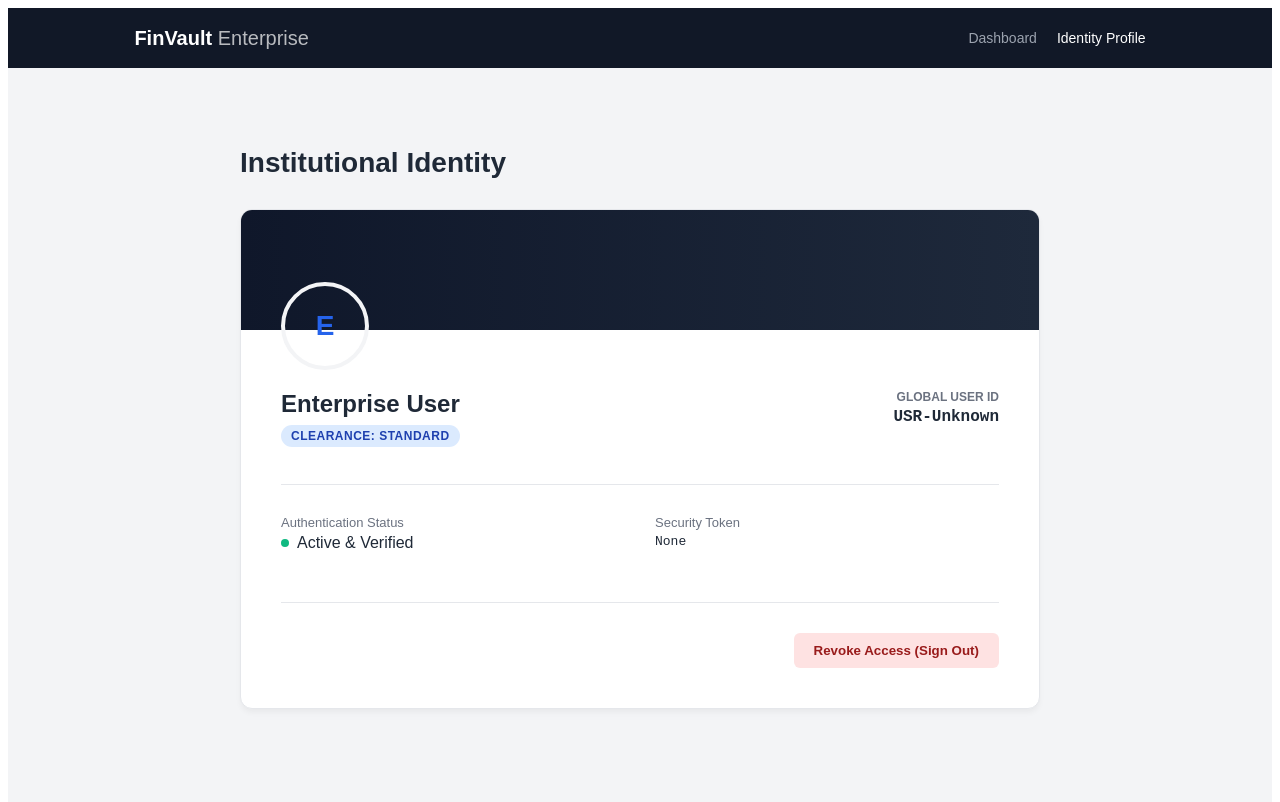
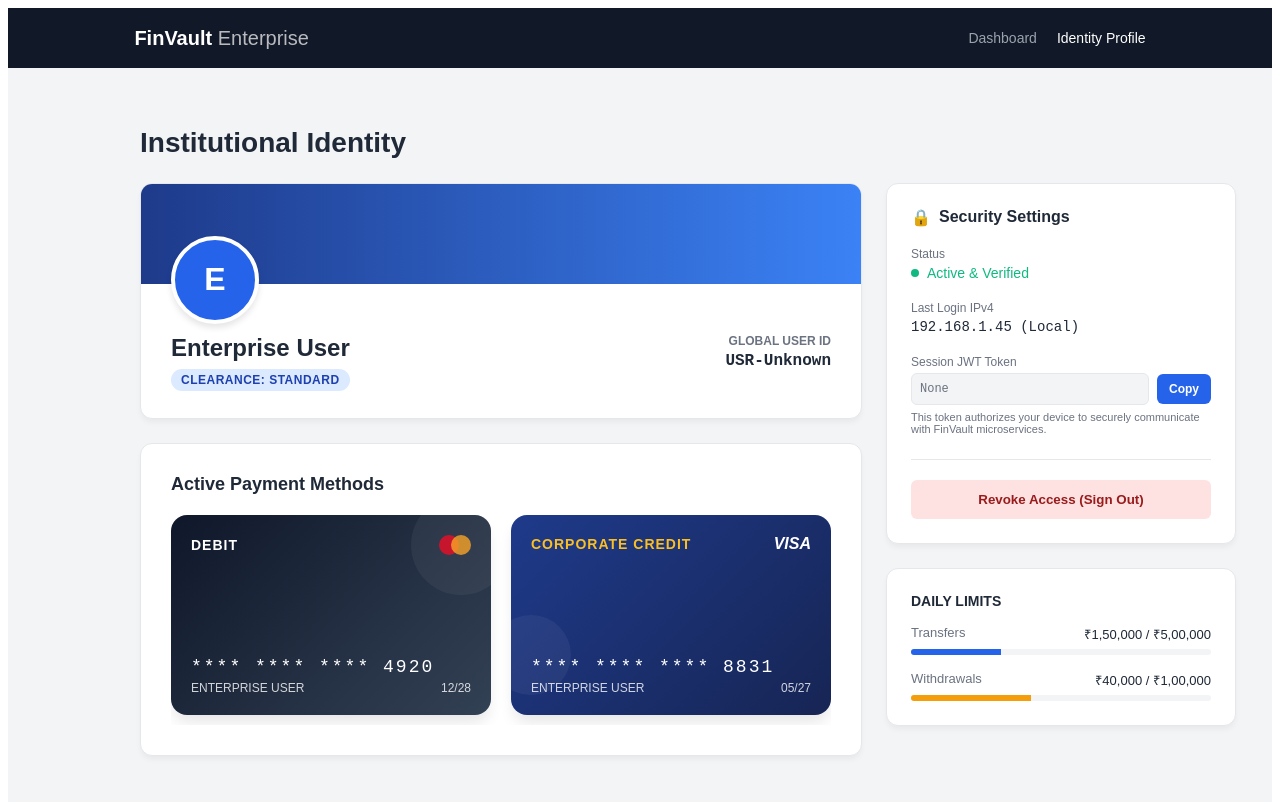
Before and after one commit to Mohammad-Kaif45/FinVault-Banking-System, a React app in the folder frontend/: page /profile in a window 1280 px wide. Shown: the top 802 px of the page. Built offline with nearby package versions, Linux system fonts and the light colour scheme; the HTML template or start-up script is replaced by a standard one.

Commit message:
Add some features in Profile page like Credit Card and Debit Card and Daily Limit for Transfer and Withdraw

```diff
--- a/frontend/src/components/Profile.jsx
+++ b/frontend/src/components/Profile.jsx
@@ -1,7 +1,9 @@
+import { useState } from "react";
 import { useNavigate } from "react-router-dom";
 
 function Profile() {
   const navigate = useNavigate();
+  const [copied, setCopied] = useState(false);
 
   // Pulling secure identity data stored during login
   const userName = localStorage.getItem("name") || "Enterprise User";
@@ -13,7 +15,15 @@
     navigate("/login");
   };
 
-  const theme = { bg: "#F3F4F6", header: "#111827", cardBg: "#FFFFFF", primary: "#2563EB", textMain: "#1F2937", textSec: "#6B7280", border: "#E5E7EB" };
+  const copyToken = () => {
+    if (token) {
+      navigator.clipboard.writeText(token);
+      setCopied(true);
+      setTimeout(() => setCopied(false), 2000);
+    }
+  };
+
+  const theme = { bg: "#F3F4F6", header: "#111827", cardBg: "#FFFFFF", primary: "#2563EB", textMain: "#1F2937", textSec: "#6B7280", border: "#E5E7EB", dark: "#0f172a" };
 
   return (
     <div style={{ backgroundColor: theme.bg, minHeight: "100vh", fontFamily: "sans-serif", paddingBottom: "60px" }}>
@@ -29,23 +39,27 @@
         </div>
       </div>
 
-      <div style={{ padding: "60px 10%", maxWidth: "800px", margin: "0 auto" }}>
-        <h1 style={{ fontSize: "28px", fontWeight: "600", marginBottom: "30px", color: theme.textMain }}>Institutional Identity</h1>
+      <div style={{ padding: "40px 10%", maxWidth: "1000px", margin: "0 auto" }}>
+        <h1 style={{ fontSize: "28px", fontWeight: "600", marginBottom: "24px", color: theme.textMain }}>Institutional Identity</h1>
 
+        <div style={{ display: "grid", gridTemplateColumns: "1fr 350px", gap: "24px" }}>
+
+          {/* LEFT COLUMN: Main Profile & Cards */}
+          <div style={{ display: "flex", flexDirection: "column", gap: "24px" }}>
+
+            {/* Identity Banner */}
             <div style={{ backgroundColor: theme.cardBg, borderRadius: "12px", border: `1px solid ${theme.border}`, overflow: "hidden", boxShadow: "0 4px 6px -1px rgba(0, 0, 0, 0.05)" }}>
-
-          {/* Top Banner */}
-          <div style={{ height: "120px", backgroundColor: theme.navy, background: "linear-gradient(90deg, #0f172a 0%, #1e293b 100%)", position: "relative" }}>
-            <div style={{ position: "absolute", bottom: "-40px", left: "40px", width: "80px", height: "80px", backgroundColor: theme.white, borderRadius: "50%", display: "flex", alignItems: "center", justifyContent: "center", border: `4px solid ${theme.bg}` }}>
-              {/* Initials Avatar */}
-              <span style={{ fontSize: "28px", fontWeight: "700", color: theme.primary }}>
+              <div style={{ height: "100px", background: "linear-gradient(90deg, #1e3a8a 0%, #3b82f6 100%)", position: "relative" }}>
+                {/* Fixed Avatar: Vibrant Blue with White Text */}
+                <div style={{ position: "absolute", bottom: "-40px", left: "30px", width: "80px", height: "80px", backgroundColor: theme.primary, borderRadius: "50%", display: "flex", alignItems: "center", justifyContent: "center", border: `4px solid ${theme.cardBg}`, boxShadow: "0 4px 6px rgba(0,0,0,0.1)" }}>
+                  <span style={{ fontSize: "32px", fontWeight: "700", color: "white" }}>
                     {userName.charAt(0).toUpperCase()}
                   </span>
                 </div>
               </div>
 
-          <div style={{ padding: "60px 40px 40px 40px" }}>
-            <div style={{ display: "flex", justifyContent: "space-between", alignItems: "flex-start", marginBottom: "40px" }}>
+              <div style={{ padding: "50px 30px 30px 30px" }}>
+                <div style={{ display: "flex", justifyContent: "space-between", alignItems: "flex-start" }}>
                   <div>
                     <h2 style={{ fontSize: "24px", fontWeight: "700", color: theme.textMain, margin: "0 0 8px 0" }}>{userName}</h2>
                     <span style={{ backgroundColor: "#DBEAFE", color: "#1E40AF", padding: "4px 10px", borderRadius: "12px", fontSize: "12px", fontWeight: "600", letterSpacing: "0.5px" }}>
@@ -57,27 +71,91 @@
                     <div style={{ fontSize: "16px", fontWeight: "600", fontFamily: "monospace", color: theme.textMain }}>USR-{userId.padStart(6, '0')}</div>
                   </div>
                 </div>
+              </div>
+            </div>
 
-            <div style={{ borderTop: `1px solid ${theme.border}`, paddingTop: "30px", display: "grid", gridTemplateColumns: "1fr 1fr", gap: "30px" }}>
+            {/* Virtual Cards Section */}
+            <div style={{ backgroundColor: theme.cardBg, borderRadius: "12px", border: `1px solid ${theme.border}`, padding: "30px", boxShadow: "0 4px 6px -1px rgba(0, 0, 0, 0.05)" }}>
+              <h3 style={{ fontSize: "18px", fontWeight: "600", color: theme.textMain, margin: "0 0 20px 0" }}>Active Payment Methods</h3>
+
+              <div style={{ display: "flex", gap: "20px", overflowX: "auto", paddingBottom: "10px" }}>
+                {/* Debit Card */}
+                <div style={{ minWidth: "280px", height: "160px", background: "linear-gradient(135deg, #0f172a 0%, #334155 100%)", borderRadius: "16px", padding: "20px", color: "white", display: "flex", flexDirection: "column", justifyContent: "space-between", position: "relative", overflow: "hidden", boxShadow: "0 10px 15px -3px rgba(0, 0, 0, 0.1)" }}>
+                  <div style={{ position: "absolute", top: "-20px", right: "-20px", width: "100px", height: "100px", background: "rgba(255,255,255,0.05)", borderRadius: "50%" }}></div>
+                  <div style={{ display: "flex", justifyContent: "space-between", alignItems: "center" }}>
+                    <span style={{ fontSize: "14px", fontWeight: "600", letterSpacing: "1px" }}>DEBIT</span>
+                    <svg width="32" height="20" viewBox="0 0 32 20" fill="none"><circle cx="10" cy="10" r="10" fill="#EB001B" fillOpacity="0.8"/><circle cx="22" cy="10" r="10" fill="#F79E1B" fillOpacity="0.8"/></svg>
+                  </div>
                   <div>
-                <div style={{ fontSize: "13px", color: theme.textSec, marginBottom: "4px" }}>Authentication Status</div>
-                <div style={{ display: "flex", alignItems: "center", gap: "8px", fontWeight: "500", color: theme.textMain }}>
+                    <div style={{ fontFamily: "monospace", fontSize: "18px", letterSpacing: "2px", marginBottom: "4px" }}>**** **** **** 4920</div>
+                    <div style={{ display: "flex", justifyContent: "space-between", fontSize: "12px", opacity: 0.8 }}>
+                      <span>{userName.toUpperCase()}</span>
+                      <span>12/28</span>
+                    </div>
+                  </div>
+                </div>
+
+                {/* Credit Card */}
+                <div style={{ minWidth: "280px", height: "160px", background: "linear-gradient(135deg, #1e3a8a 0%, #172554 100%)", borderRadius: "16px", padding: "20px", color: "white", display: "flex", flexDirection: "column", justifyContent: "space-between", position: "relative", overflow: "hidden", boxShadow: "0 10px 15px -3px rgba(0, 0, 0, 0.1)" }}>
+                  <div style={{ position: "absolute", top: "50%", left: "-20px", width: "80px", height: "80px", background: "rgba(255,255,255,0.05)", borderRadius: "50%" }}></div>
+                  <div style={{ display: "flex", justifyContent: "space-between", alignItems: "center" }}>
+                    <span style={{ fontSize: "14px", fontWeight: "600", letterSpacing: "1px", color: "#fbbf24" }}>CORPORATE CREDIT</span>
+                    <span style={{ fontSize: "16px", fontWeight: "700", fontStyle: "italic" }}>VISA</span>
+                  </div>
+                  <div>
+                    <div style={{ fontFamily: "monospace", fontSize: "18px", letterSpacing: "2px", marginBottom: "4px" }}>**** **** **** 8831</div>
+                    <div style={{ display: "flex", justifyContent: "space-between", fontSize: "12px", opacity: 0.8 }}>
+                      <span>{userName.toUpperCase()}</span>
+                      <span>05/27</span>
+                    </div>
+                  </div>
+                </div>
+              </div>
+            </div>
+
+          </div>
+
+          {/* RIGHT COLUMN: Security & Settings */}
+          <div style={{ display: "flex", flexDirection: "column", gap: "24px" }}>
+
+            {/* Security Panel */}
+            <div style={{ backgroundColor: theme.cardBg, borderRadius: "12px", border: `1px solid ${theme.border}`, padding: "24px", boxShadow: "0 4px 6px -1px rgba(0, 0, 0, 0.05)" }}>
+              <h3 style={{ fontSize: "16px", fontWeight: "600", color: theme.textMain, margin: "0 0 20px 0", display: "flex", alignItems: "center", gap: "8px" }}>
+                <span>🔒</span> Security Settings
+              </h3>
+
+              <div style={{ marginBottom: "20px" }}>
+                <div style={{ fontSize: "12px", color: theme.textSec, marginBottom: "4px" }}>Status</div>
+                <div style={{ display: "flex", alignItems: "center", gap: "8px", fontWeight: "500", color: "#10B981", fontSize: "14px" }}>
                   <span style={{ width: "8px", height: "8px", backgroundColor: "#10B981", borderRadius: "50%", display: "inline-block" }}></span>
                   Active & Verified
                 </div>
               </div>
-              <div>
-                <div style={{ fontSize: "13px", color: theme.textSec, marginBottom: "4px" }}>Security Token</div>
-                <div style={{ fontWeight: "500", color: theme.textMain, fontFamily: "monospace", overflow: "hidden", textOverflow: "ellipsis", whiteSpace: "nowrap" }}>
-                  {token ? `${token.substring(0, 15)}...` : "None"}
-                </div>
+
+              <div style={{ marginBottom: "20px" }}>
+                <div style={{ fontSize: "12px", color: theme.textSec, marginBottom: "4px" }}>Last Login IPv4</div>
+                <div style={{ fontWeight: "500", color: theme.textMain, fontSize: "14px", fontFamily: "monospace" }}>
+                  192.168.1.45 (Local)
                 </div>
               </div>
 
-            <div style={{ marginTop: "50px", borderTop: `1px solid ${theme.border}`, paddingTop: "30px", display: "flex", justifyContent: "flex-end" }}>
+              <div style={{ marginBottom: "24px" }}>
+                <div style={{ fontSize: "12px", color: theme.textSec, marginBottom: "4px" }}>Session JWT Token</div>
+                <div style={{ display: "flex", alignItems: "center", gap: "8px" }}>
+                  <div style={{ flex: 1, backgroundColor: theme.bg, padding: "8px", borderRadius: "6px", fontSize: "12px", fontFamily: "monospace", color: theme.textSec, overflow: "hidden", textOverflow: "ellipsis", whiteSpace: "nowrap", border: `1px solid ${theme.border}` }}>
+                    {token ? `${token.substring(0, 20)}...` : "None"}
+                  </div>
+                  <button onClick={copyToken} style={{ backgroundColor: copied ? "#10B981" : theme.primary, color: "white", border: "none", padding: "8px 12px", borderRadius: "6px", cursor: "pointer", fontSize: "12px", fontWeight: "600", transition: "all 0.2s" }}>
+                    {copied ? "Copied!" : "Copy"}
+                  </button>
+                </div>
+                <p style={{ fontSize: "11px", color: theme.textSec, marginTop: "6px" }}>This token authorizes your device to securely communicate with FinVault microservices.</p>
+              </div>
+
+              <div style={{ borderTop: `1px solid ${theme.border}`, paddingTop: "20px" }}>
                 <button
                   onClick={handleLogout}
-                style={{ backgroundColor: "#FEE2E2", color: "#991B1B", border: "none", padding: "10px 20px", borderRadius: "6px", fontWeight: "600", cursor: "pointer", transition: "background-color 0.2s" }}
+                  style={{ width: "100%", backgroundColor: "#FEE2E2", color: "#991B1B", border: "none", padding: "12px", borderRadius: "6px", fontWeight: "600", cursor: "pointer", transition: "background-color 0.2s" }}
                   onMouseOver={(e) => e.target.style.backgroundColor = "#FECACA"}
                   onMouseOut={(e) => e.target.style.backgroundColor = "#FEE2E2"}
                 >
@@ -86,6 +164,32 @@
               </div>
             </div>
 
+            {/* Account Limits */}
+            <div style={{ backgroundColor: theme.cardBg, borderRadius: "12px", border: `1px solid ${theme.border}`, padding: "24px", boxShadow: "0 4px 6px -1px rgba(0, 0, 0, 0.05)" }}>
+              <h3 style={{ fontSize: "14px", fontWeight: "600", color: theme.textMain, margin: "0 0 16px 0", textTransform: "uppercase" }}>
+                Daily Limits
+              </h3>
+              <div style={{ marginBottom: "16px" }}>
+                <div style={{ display: "flex", justifyContent: "space-between", fontSize: "13px", marginBottom: "6px", fontWeight: "500" }}>
+                  <span style={{ color: theme.textSec }}>Transfers</span>
+                  <span style={{ color: theme.textMain }}>₹1,50,000 / ₹5,00,000</span>
+                </div>
+                <div style={{ width: "100%", height: "6px", backgroundColor: theme.bg, borderRadius: "3px", overflow: "hidden" }}>
+                  <div style={{ width: "30%", height: "100%", backgroundColor: theme.primary }}></div>
+                </div>
+              </div>
+              <div>
+                <div style={{ display: "flex", justifyContent: "space-between", fontSize: "13px", marginBottom: "6px", fontWeight: "500" }}>
+                  <span style={{ color: theme.textSec }}>Withdrawals</span>
+                  <span style={{ color: theme.textMain }}>₹40,000 / ₹1,00,000</span>
+                </div>
+                <div style={{ width: "100%", height: "6px", backgroundColor: theme.bg, borderRadius: "3px", overflow: "hidden" }}>
+                  <div style={{ width: "40%", height: "100%", backgroundColor: "#F59E0B" }}></div>
+                </div>
+              </div>
+            </div>
+
+          </div>
         </div>
       </div>
     </div>
```
Lines whose indentation alone changed are shown as unchanged.
